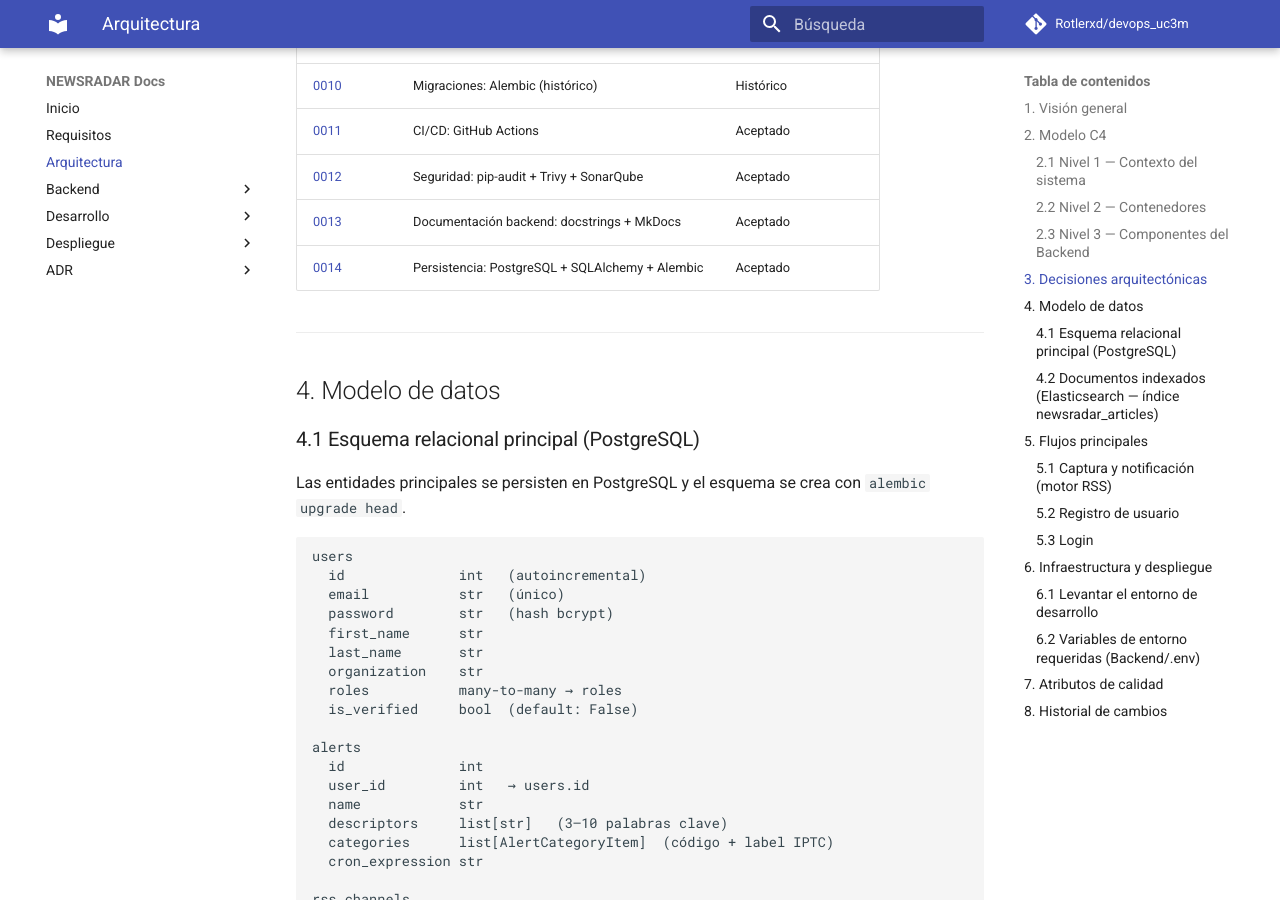
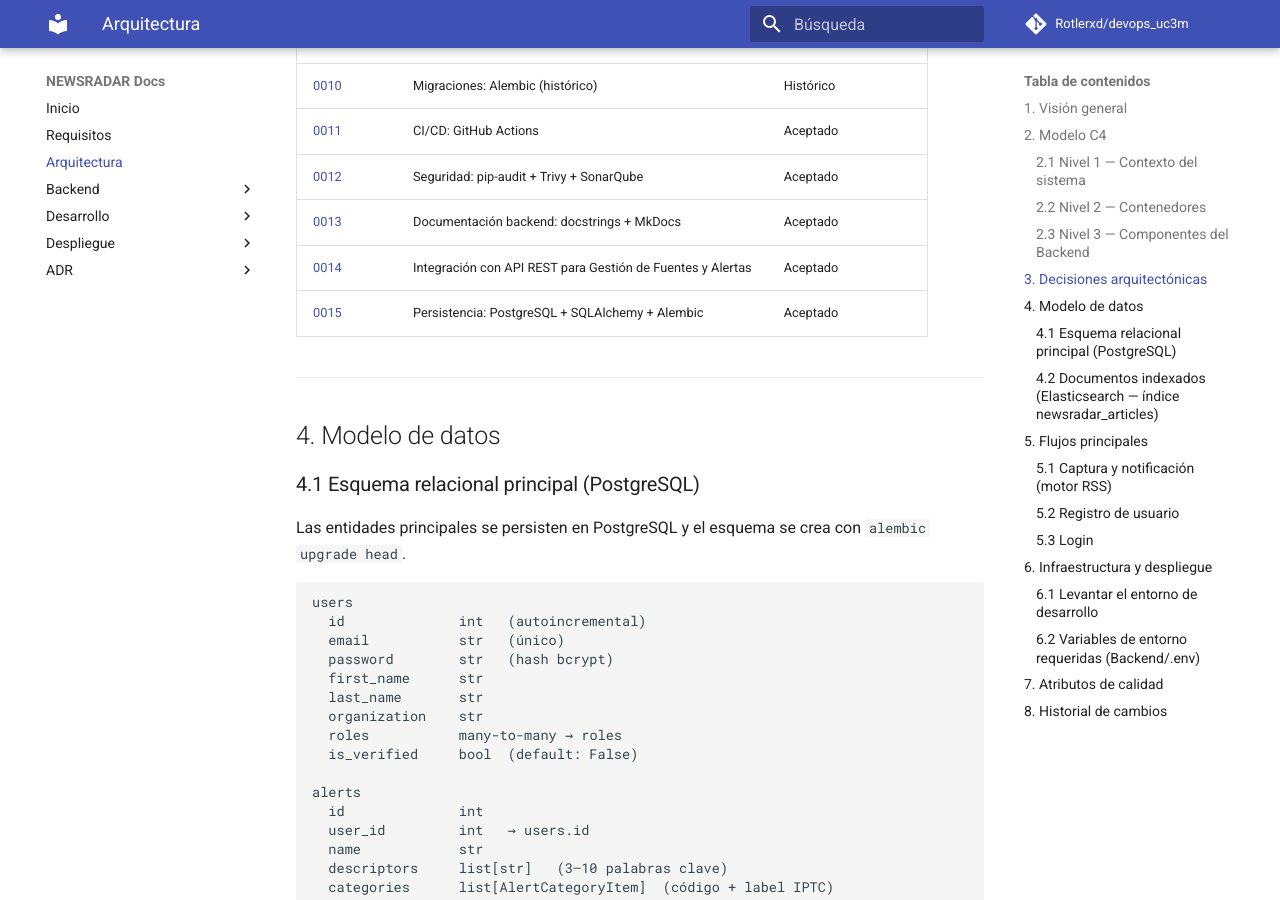
Before and after one commit to Rotlerxd/devops_uc3m, an MkDocs documentation site: the page built from docs/architecture.md, in a window 1280 px wide and 900 px high, scrolled down 3594 px. Built offline with MkDocs 1.6.1 and Material for MkDocs 9.7.7, drawn with Linux system fonts in a browser that asks for light colours; comment, search, counter and statistics services are not loaded.

Commit message:
docs: rename adr and add missing doc entries for adr
- Rename 0014-postgresql-sqlalchemy-alembic.md to 0015-postgresql-sqlalchemy-alembic.md to avoid conflict with 0014-integración-api-gestion-fuentes-alertas.md
- Add entries for 0014-integración-api-gestion-fuentes-alertas.md in README.md, docs/architecture.md and mkdocs.yml

```diff
--- a/docs/architecture.md
+++ b/docs/architecture.md
@@ -21,7 +21,7 @@ contenedores Docker.
 **Decisión clave actual:** las entidades del sistema se almacenan en
 **PostgreSQL 15** mediante **SQLAlchemy 2.0**, con migraciones versionadas por
 **Alembic**. Elasticsearch sigue dedicándose a la indexación y búsqueda de
-noticias RSS. Ver [ADR 0014](adr/0014-postgresql-sqlalchemy-alembic.md).
+noticias RSS. Ver [ADR 0015](adr/0015-postgresql-sqlalchemy-alembic.md).
 
 ---
 
@@ -161,7 +161,8 @@ Backend API (FastAPI — app/main.py)
 | [0011](adr/0011-pipeline-cicd-github-actions.md) | CI/CD: GitHub Actions | Aceptado |
 | [0012](adr/0012-seguridad-scanning-pip-audit-trivy-sonarqube.md) | Seguridad: pip-audit + Trivy + SonarQube | Aceptado |
 | [0013](adr/0013-documentacion-backend-mkdocs-docstrings.md) | Documentación backend: docstrings + MkDocs | Aceptado |
-| [0014](adr/0014-postgresql-sqlalchemy-alembic.md) | Persistencia: PostgreSQL + SQLAlchemy + Alembic | Aceptado |
+| [0014](adr/0014-integración-api-gestion-fuentes-alertas.md) | Integración con API REST para Gestión de Fuentes y Alertas | Aceptado |
+| [0015](adr/0015-postgresql-sqlalchemy-alembic.md) | Persistencia: PostgreSQL + SQLAlchemy + Alembic | Aceptado |
 
 ---
 
--- a/mkdocs.yml
+++ b/mkdocs.yml
@@ -45,4 +45,5 @@ nav:
       - 0011 Pipeline CI/CD: adr/0011-pipeline-cicd-github-actions.md
       - 0012 Seguridad scanning: adr/0012-seguridad-scanning-pip-audit-trivy-sonarqube.md
       - 0013 Documentación backend con MkDocs: adr/0013-documentacion-backend-mkdocs-docstrings.md
-      - 0014 PostgreSQL + SQLAlchemy + Alembic: adr/0014-postgresql-sqlalchemy-alembic.md
+      - 0014 Integración con API REST para Gestión de Fuentes y Alertas: adr/0014-integración-api-gestion-fuentes-alertas.md
+      - 0015 PostgreSQL + SQLAlchemy + Alembic: adr/0015-postgresql-sqlalchemy-alembic.md
```
Also changed, not shown: README.md (+2 -1 lines), docs/adr/0004-persistencia-en-memoria.md (+1 -1 lines), docs/adr/0015-postgresql-sqlalchemy-alembic.md (renamed from docs/adr/0014-postgresql-sqlalchemy-alembic.md, +1 -1 lines).
